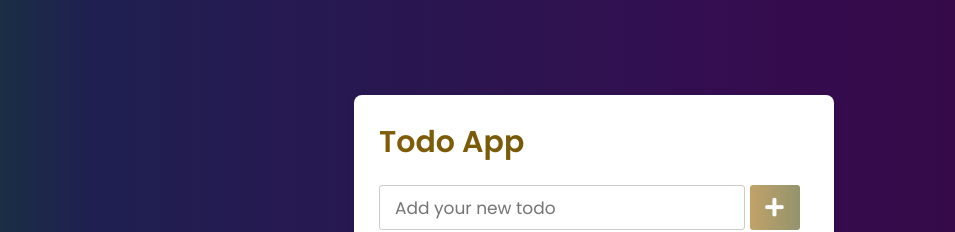
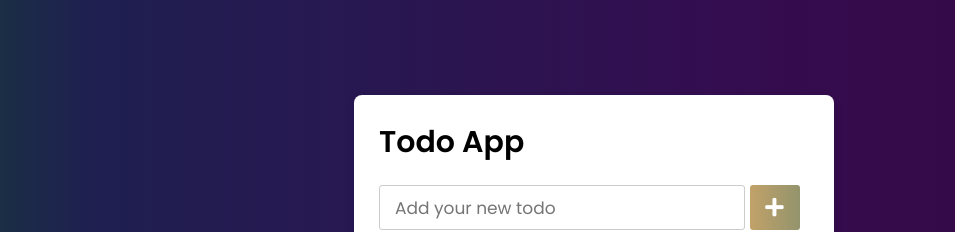
Before and after one commit to Krupal19/TodoListApp-JavaScript, a plain HTML site: page index.html in a window 1280 px wide. Shown: the top 232 px of the page, without its empty margins (46-1001 px from the left). Drawn offline with Linux system fonts and the light colour scheme.

Commit message:
Update style.css

```diff
--- a/style.css
+++ b/style.css
@@ -55,10 +55,10 @@ body {
 .wrapper header {
   font-size: 30px;
   font-weight: 600;
-  background: linear-gradient(to right, #996506 0%, #4d4d0d 100%) fixed;
+  /* background: linear-gradient(to right, #996506 0%, #4d4d0d 100%) fixed;
   background-clip: text;
   color: transparent;
-  -webkit-background-clip: text;
+  -webkit-background-clip: text; */
 }
 
 .wrapper .inputField {
```
